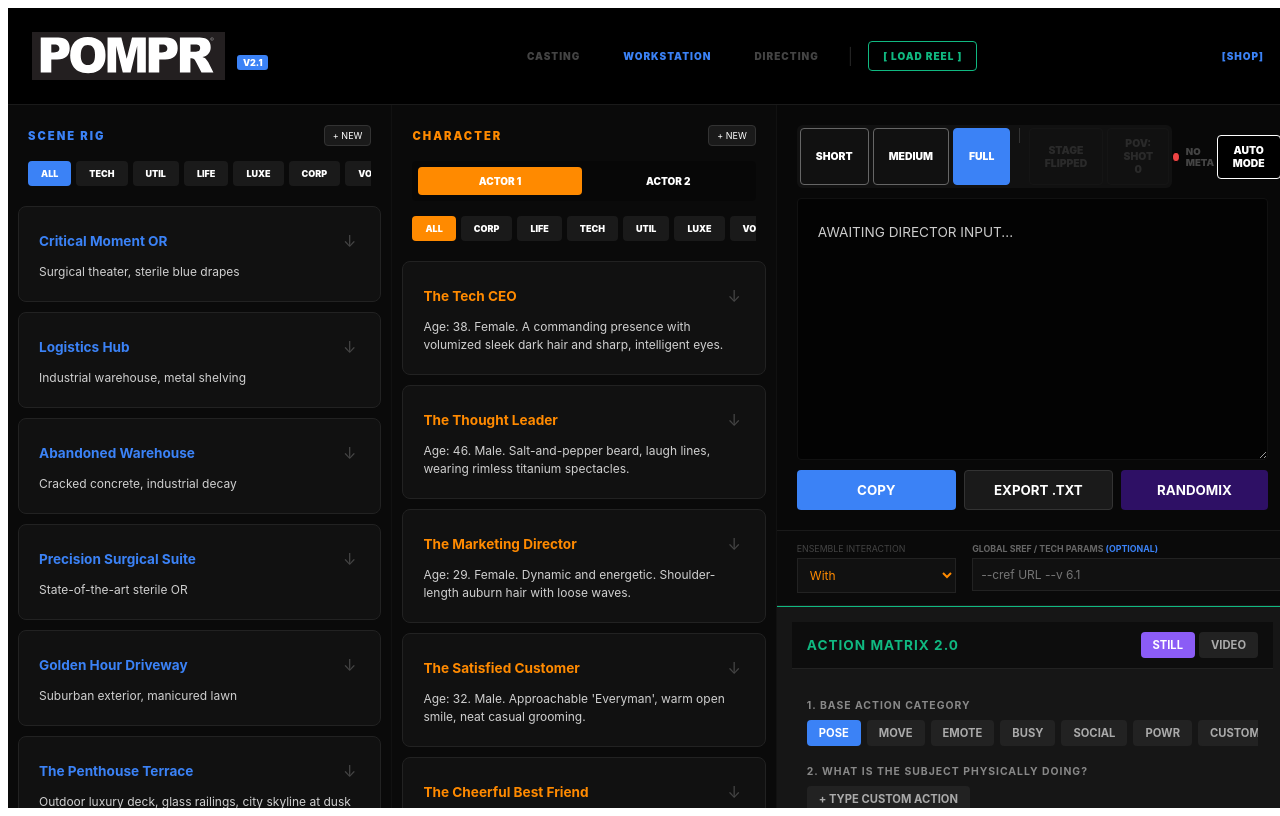
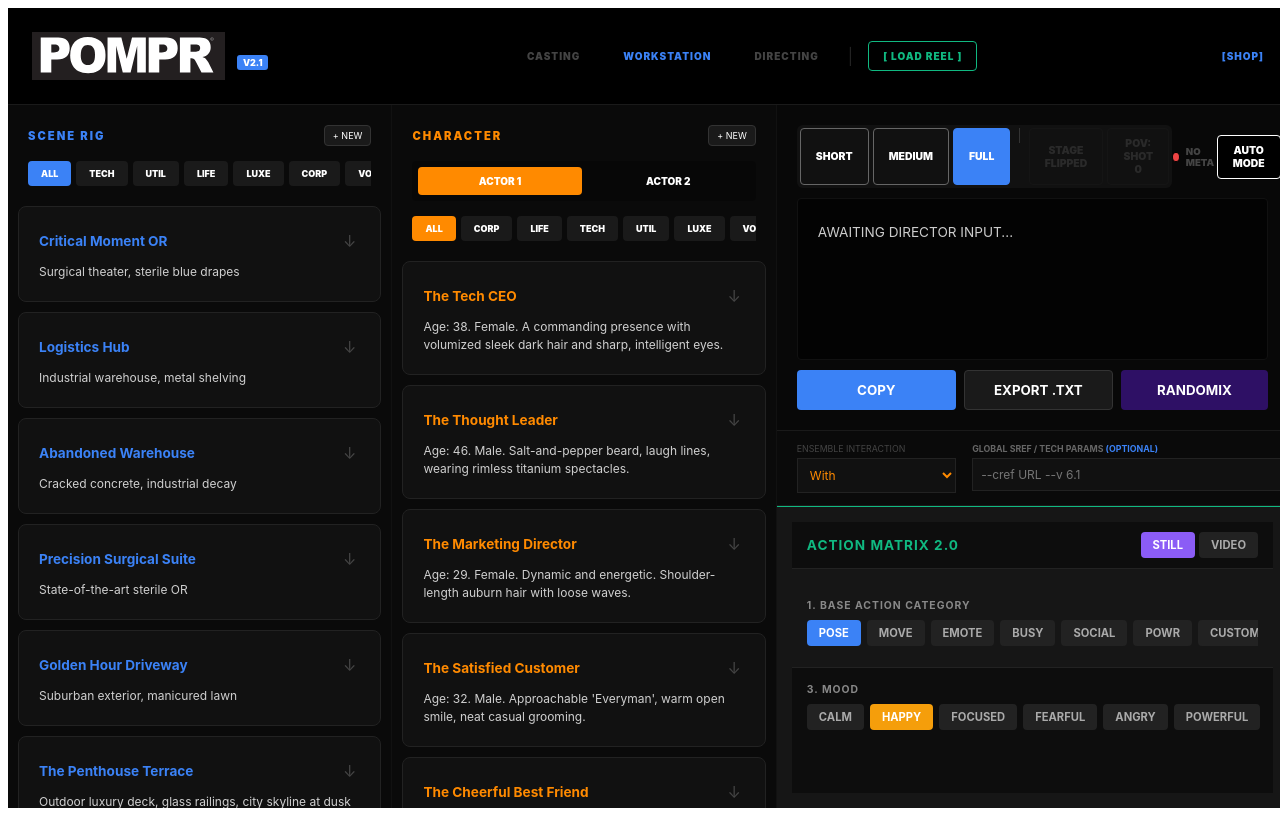
Before and after one commit to 2wv4f64wt7-creator/pompr-pro-manual., a React (Vite) app: page / in a window 1280 px wide. Built offline with nearby package versions, Linux system fonts and the light colour scheme.

Commit message:
Add files via upload

```diff
--- a/src/components/ScriptConsole.jsx
+++ b/src/components/ScriptConsole.jsx
@@ -1,5 +1,5 @@
 // -------------------------------------------------------------------
-// FILE: ScriptConsole.jsx | VERSION: 3.3 (LABEL CLARIFICATION)
+// FILE: ScriptConsole.jsx | VERSION: 2.1 (IPAD CLEAN-COPY & LAYOUT)
 // -------------------------------------------------------------------
 import React, { useState, useMemo } from 'react';
 import ActionMatrixV2 from './ActionMatrixV2';
@@ -45,6 +45,31 @@ const ScriptConsole = (props) => {
     if (promptTier === 'MEDIUM') return basePrompt.trim();
     return `${basePrompt}${dynamicPrompt.style || ''}${dynamicPrompt.negative || ''}${dynamicPrompt.commercialTail || ''}`.trim();
   }, [dynamicPrompt, isSymmetry, povMode, actor1, actor2, interaction, engine1, promptTier, scene]);
+
+  // --- REFINED CLEAN-COPY HANDLER (V2.1) ---
+  const handleCleanCopy = async () => {
+    const rawText = isManual ? manualText : autoDisplayString;
+    const fullPrompt = `${rawText}${seed ? ` --seed ${seed}` : ''}${globalParams ? ` ${globalParams}` : ''}`;
+
+    // FORCE DECODE: Prevents Safari from injecting %20 into the clipboard
+    const cleanPrompt = decodeURIComponent(fullPrompt).replace(/\+/g, ' ');
+
+    try {
+      await navigator.clipboard.writeText(cleanPrompt);
+      setCopyFeedback('COPIED!');
+      setTimeout(() => setCopyFeedback('COPY'), 2000);
+    } catch (err) {
+      // Emergency Fallback
+      const textArea = document.createElement("textarea");
+      textArea.value = cleanPrompt;
+      document.body.appendChild(textArea);
+      textArea.select();
+      document.execCommand('copy');
+      document.body.removeChild(textArea);
+      setCopyFeedback('COPIED!');
+      setTimeout(() => setCopyFeedback('COPY'), 2000);
+    }
+  };
 
   const handleActionSelect = (act) => {
     if (act.category === 'UTIL' || act.category === 'UTILITY') {
@@ -94,9 +119,10 @@ const ScriptConsole = (props) => {
   const hasMeta = activeReelMeta && (activeReelMeta.global_style || activeReelMeta.global_negative);
 
   return (
-    <div style={{ display: 'flex', flexDirection: 'column', height: '100%', backgroundColor: '#080808', color: '#fff' }}>
+    <div style={{ display: 'flex', flexDirection: 'column', height: '100%', backgroundColor: '#080808', color: '#fff', overflow: 'hidden' }}>
 
-      <div style={{ padding: '1.25rem', borderBottom: '1px solid #1a1a1a', display: 'flex', flexDirection: 'column', gap: '10px' }}>
+      {/* 1. TOP HEADER & PROMPT VIEWPORT */}
+      <div style={{ padding: '1.25rem', borderBottom: '1px solid #1a1a1a', display: 'flex', flexDirection: 'column', gap: '10px', flex: '0 0 auto' }}>
         <div style={{ display: 'flex', justifyContent: 'space-between', alignItems: 'center' }}>
           <div style={{ display: 'flex', gap: '4px', background: '#111', padding: '3px', borderRadius: '6px' }}>
             {['SHORT', 'MEDIUM', 'FULL'].map(t => (
@@ -122,7 +148,8 @@ const ScriptConsole = (props) => {
           </button>
         </div>
 
-        <div style={{ minHeight: '220px', backgroundColor: '#030303', border: '1px solid #111', borderRadius: '4px', padding: '1.25rem', fontFamily: 'monospace', fontSize: '0.85rem', overflowY: 'auto', resize: 'vertical', lineHeight: '2.0' }}>
+        {/* ELASTIC VIEWPORT: Uses flex-grow to take available space but shrinks on small screens */}
+        <div style={{ minHeight: '120px', maxHeight: '350px', backgroundColor: '#030303', border: '1px solid #111', borderRadius: '4px', padding: '1.25rem', fontFamily: 'monospace', fontSize: '0.85rem', overflowY: 'auto', lineHeight: '2.0' }}>
           {isManual ? (
             <textarea
               value={manualText}
@@ -133,9 +160,10 @@ const ScriptConsole = (props) => {
         </div>
 
         <div style={{ display: 'flex', gap: '8px' }}>
-          <button style={{ flex: 1, padding: '12px', background: '#3b82f6', color: '#fff', border: 'none', borderRadius: '4px', fontWeight: 'bold', cursor: 'pointer' }} onClick={() => { navigator.clipboard.writeText(isManual ? manualText : autoDisplayString); setCopyFeedback('COPIED!'); setTimeout(()=>setCopyFeedback('COPY'), 2000); }}>{copyFeedback}</button>
+          <button style={{ flex: 1, padding: '12px', background: '#3b82f6', color: '#fff', border: 'none', borderRadius: '4px', fontWeight: 'bold', cursor: 'pointer' }} onClick={handleCleanCopy}>{copyFeedback}</button>
           <button style={{ flex: 1, background: '#1a1a1a', border: '1px solid #333', color: '#fff', borderRadius: '4px', fontWeight: 'bold', cursor: 'pointer' }} onClick={() => {
-            const final = `${isManual ? manualText : autoDisplayString}${seed ? ` --seed ${seed}` : ''}${globalParams ? ` ${globalParams}` : ''}`;
+            const rawText = isManual ? manualText : autoDisplayString;
+            const final = `${rawText}${seed ? ` --seed ${seed}` : ''}${globalParams ? ` ${globalParams}` : ''}`;
             const blob = new Blob([final], { type: 'text/plain' });
             const link = document.createElement('a');
             link.href = URL.createObjectURL(blob);
@@ -146,15 +174,14 @@ const ScriptConsole = (props) => {
         </div>
       </div>
 
-      <div style={{ padding: '0.75rem 1.25rem', background: '#0a0a0a', display: 'flex', gap: '1rem', borderBottom: '1px solid #1a1a1a' }}>
+      {/* 2. PARAMETERS BAR */}
+      <div style={{ padding: '0.75rem 1.25rem', background: '#0a0a0a', display: 'flex', gap: '1rem', borderBottom: '1px solid #1a1a1a', flex: '0 0 auto' }}>
         <div style={{ flex: 0.35 }}>
            <span style={{ fontSize: '0.55rem', color: '#444', display: 'block', marginBottom: '4px' }}>ENSEMBLE INTERACTION</span>
            <select style={{ width: '100%', background: '#111', color: '#ff8a00', border: '1px solid #222', padding: '8px', fontSize: '0.75rem' }} value={interaction} onChange={(e) => setInteraction(e.target.value)}>
               {interactions.map((i, idx) => <option key={idx} value={i}>{i}</option>)}
            </select>
         </div>
-
-        {/* UPDATED LABEL HERE */}
         <div style={{ flex: 0.65 }}>
            <span style={{ fontSize: '0.55rem', color: '#666', display: 'block', marginBottom: '4px', fontWeight: 'bold' }}>
              GLOBAL SREF / TECH PARAMS <span style={{ color: '#3b82f6' }}>(OPTIONAL)</span>
@@ -163,7 +190,8 @@ const ScriptConsole = (props) => {
         </div>
       </div>
 
-      <div style={{ flex: '1', position: 'relative', opacity: isMatrixSilenced ? 0.2 : 1, pointerEvents: isMatrixSilenced ? 'none' : 'auto' }}>
+      {/* 3. ACTION MATRIX: Pinned to bottom, flex-grow 1 */}
+      <div style={{ flex: '1', position: 'relative', overflowY: 'auto', opacity: isMatrixSilenced ? 0.2 : 1, pointerEvents: isMatrixSilenced ? 'none' : 'auto' }}>
         {isMatrixSilenced && (
           <div style={{ position: 'absolute', inset: 0, display: 'flex', alignItems: 'center', justifyContent: 'center', background: 'rgba(0,0,0,0.4)', zIndex: 10 }}>
              <span style={{ color: '#ef4444', fontWeight: '900', fontSize: '12px', background: '#000', padding: '10px', border: '1px solid #ef4444' }}>
```
